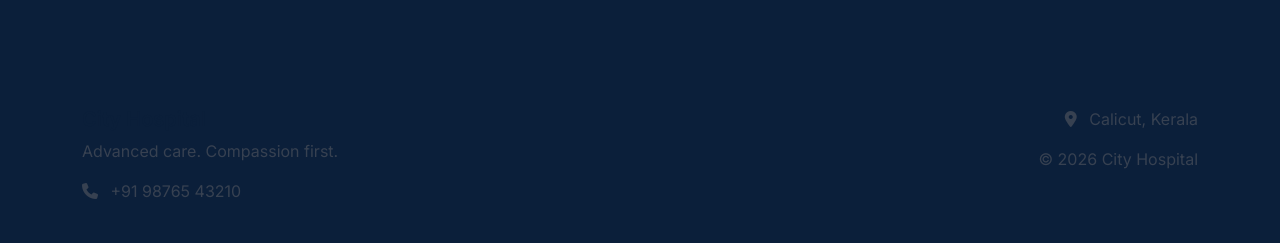
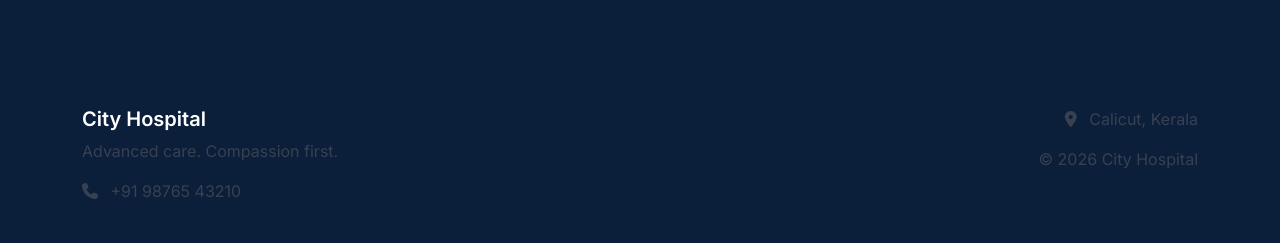
Before and after one commit to Neshana-CK/django_tutorial, a Django app: page /about/ in a window 1280 px wide. Shown: the part 1481-1724 px from the top of the page. Run offline with Django 5.2, Linux system fonts and the light colour scheme; a user stored in the database is signed in; data comes from the database, SQL or seed files in the repository.

Commit message:
fix style. css

```diff
--- a/static/css/style.css
+++ b/static/css/style.css
@@ -106,7 +106,7 @@ a:hover {
 
 /* ================= TEXT ================= */
 h1, h2, h3, h4, h5, h6 {
-    color: #0b1f3a;
+    color:white;
 }
 
 p {
```
